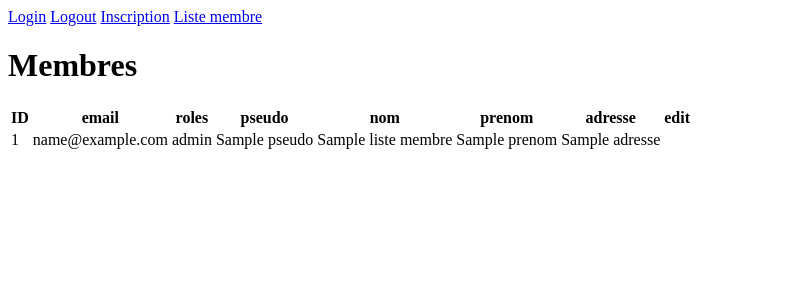
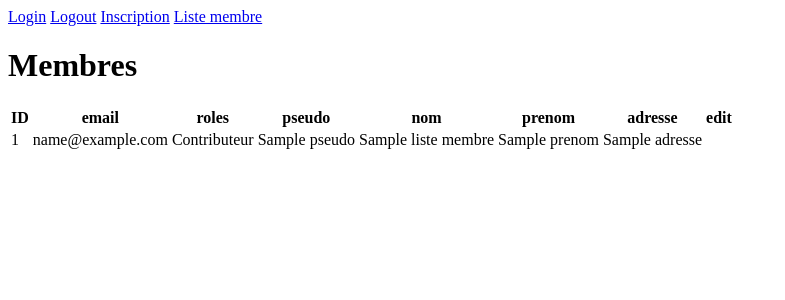
Before and after one commit to herival/Balu, a Symfony app: template templates/membre/liste.html.twig in a window 1280 px wide. Shown: the top 300 px of the page, without its empty margins (0-785 px from the left). Run offline with Twig, Linux system fonts and the light colour scheme; the template is opened without the code that fills it: most values are stand-ins (such as "Sample title", 1, 10 or a date in 2020); some libraries are stand-ins or nearby versions.

Commit message:
gestion membre

```diff
--- a/templates/membre/liste.html.twig
+++ b/templates/membre/liste.html.twig
@@ -8,16 +8,16 @@
 
 <table class="table table-bordered">
 
-    <thead class="thead-dark text-uppercase">
+    <thead class="thead-dark text-uppercase text-center">
         <tr>
             <th scope="col">ID</th>
             <th scope="col">email</th>
             <th scope="col ">roles</th>
             <th scope="col">pseudo</th>
             <th scope="col">nom</th>
-            <th scope="col" >prenom</th>
-            <th scope="col" >adresse</th>
-            <th scope="col" >edit</th>
+            <th scope="col">prenom</th>
+            <th scope="col">adresse</th>
+            <th scope="col">edit</th>
         </tr>
     </thead>
     <tbody>
@@ -27,8 +27,16 @@
             <td> {{ membre.id }} </td>
             <td> {{ membre.email }} </td>
 
-            <td> {% for role in membre.roles %}
-                {{ role }}
+            <td class="text-center"> {% for role in membre.roles %}
+
+                {% if role == "ROLE_ADMIN" %}
+                    Administrateur
+                {% elseif role == "ROLE_USER" %}
+                    Membre
+                {% else %}
+                    Contributeur
+                {% endif %}
+
                 {% endfor %}
             </td>
 
```
